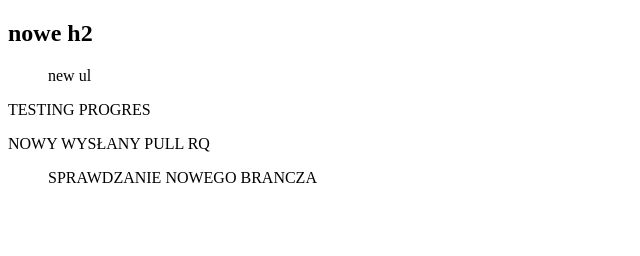
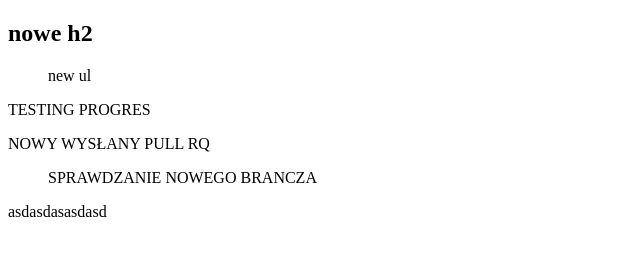
Before and after one commit to DevPatryk/testujemyGita, a plain HTML site: page index.html in a window 1280 px wide. Shown: the whole page, without its empty margins (0-640 px from the left). Drawn offline with Linux system fonts and the light colour scheme.

Commit message:
added new div

```diff
--- a/index.html
+++ b/index.html
@@ -14,5 +14,6 @@
    <ul>SPRAWDZANIE NOWEGO BRANCZA
 
    </ul>
+   <div class="div">asdasdasasdasd</div>
 </body>
 </html>
```
